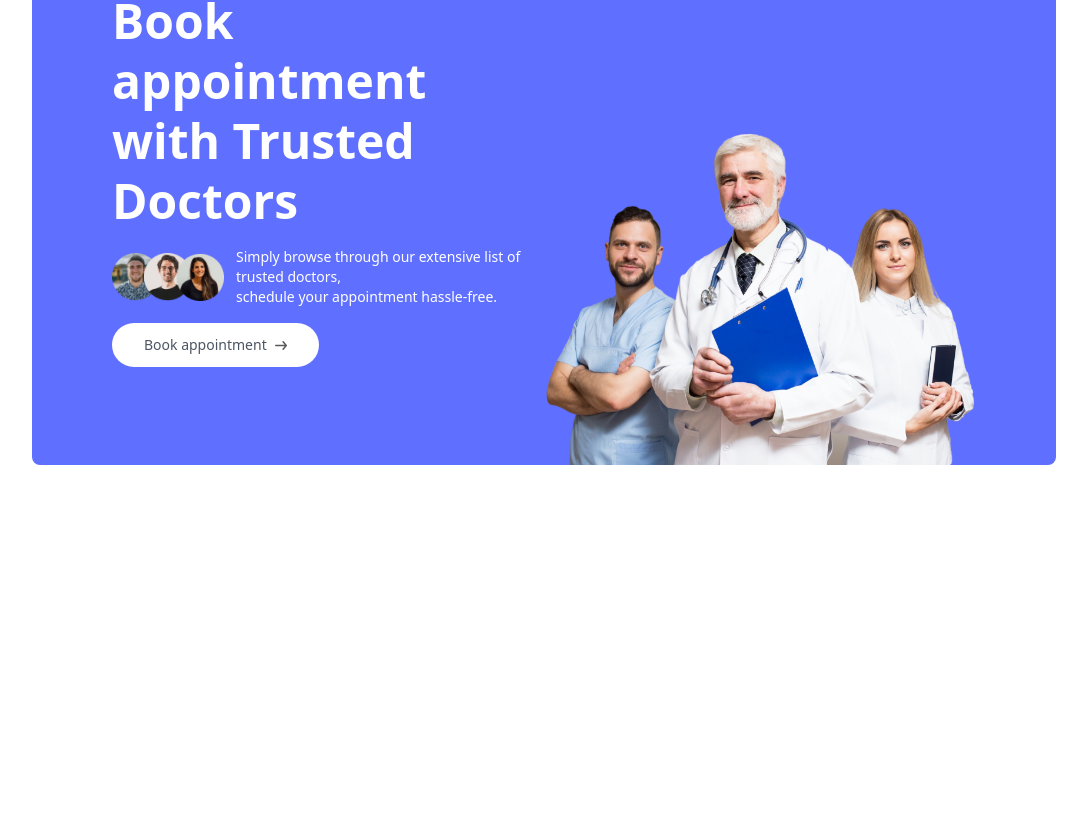
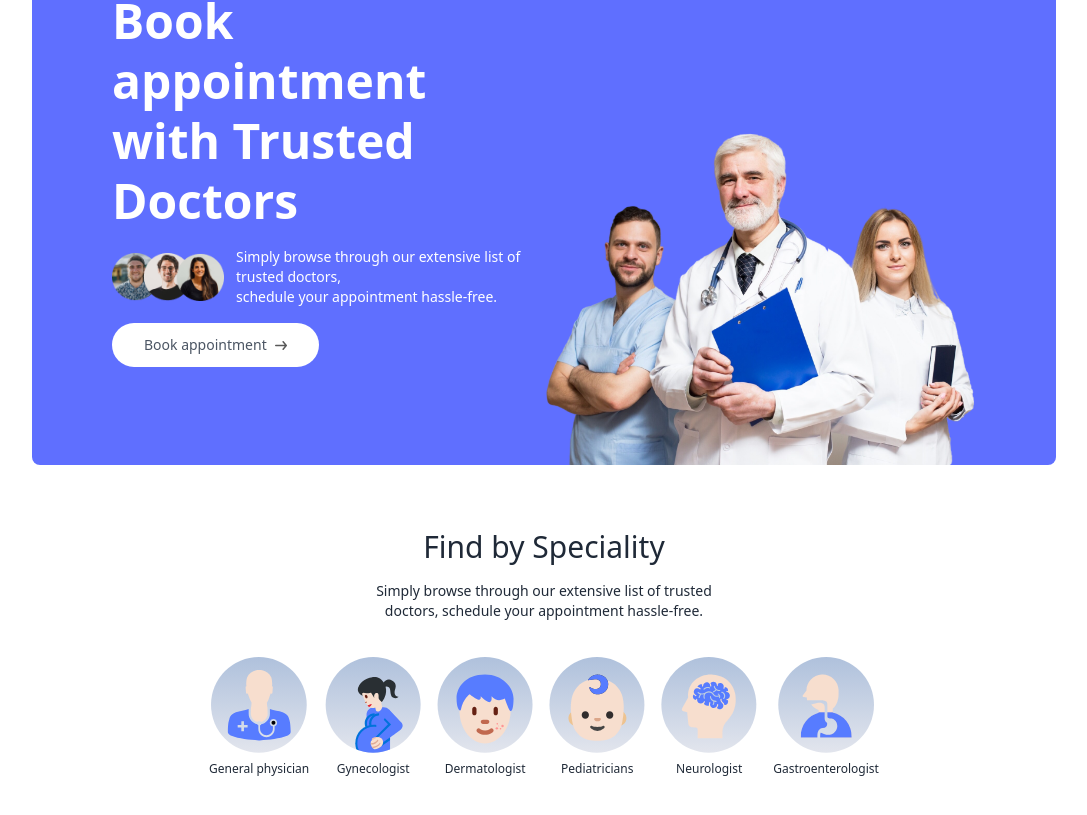
Before and after one commit to SumanthReddy19/prescripto, a React app in the folder frontend/: page / in a window 1280 px wide. Shown: the part 227-1042 px from the top of the page, without its empty margins (96-1183 px from the left). Before the commit the page ends 800 px from the top, so only its background shows below. Built offline with nearby package versions, Linux system fonts and the light colour scheme; the HTML template or start-up script is replaced by a standard one.

Commit message:
Created Speciality Menu

```diff
--- a/frontend/src/components/Header.jsx
+++ b/frontend/src/components/Header.jsx
@@ -7,7 +7,7 @@
 
 {/* LEFT SIDE */}
         <div className='md:w-1/2 flex flex-col items-start justify-center gap-4 py-10 m-auto md:py-[10vw] md:mb-[-30px]'>
-            <p className='text-3xl md:rext-4xl lg:text-5xl text-white font-semibold leading-tight md:leading-tight lg:leading-tight'>
+            <p className='text-3xl md:text-4xl lg:text-5xl text-white font-semibold leading-tight md:leading-tight lg:leading-tight'>
                 Book appointment<br/> with Trusted Doctors
             </p>
             <div className='flex flex-col md:flex-row items-center gap-3 text-sm font-light text-white'>
@@ -22,7 +22,7 @@
         {/* RIGHT SIDE */}
 
         <div className='md:w-1/2 relative'>
-            <img src={assets.header_img} alt="" className='w-full absolute bottom-0 h-auto rounded-lg' />
+            <img src={assets.header_img} alt="" className='w-full md:absolute bottom-0 h-auto rounded-lg' />
         </div>
     </div>
   )
--- /dev/null
+++ b/frontend/src/components/SpecialityMenu.jsx
@@ -0,0 +1,22 @@
+import React from 'react'
+import { specialityData } from '../assets/assets'
+import {Link} from 'react-router-dom'
+
+const SpecialityMenu = () => {
+  return (
+    <div id='speciality' className='flex flex-col items-center gap-4 py-16 text-gray-800'>
+        <h1 className='text-3xl font-medium'>Find by Speciality </h1>
+        <p className='sm:w-1/3 text-center text-sm'>Simply browse through our extensive list of trusted doctors, schedule your appointment hassle-free.</p>
+        <div className='flex sm:justify-center gap-4 pt-5 w-full overflow-scroll'>
+            {specialityData.map((item,index)=>(
+                <Link onClick={()=>scrollTo(0,0)} to={`/doctors/${item.speciality}`} key={index} className='flex flex-col items-center text-xs cursor-pointer flex-shrink-0 hover:translate-y-[-10px] transition-all duration-500'>
+                    <img src={item.image} alt="" className='w-16 sm:w-24 mb-2'/>
+                    <p >{item.speciality}</p>
+                </Link>
+            ))}
+        </div>
+    </div>
+  )
+}
+
+export default SpecialityMenu
--- a/frontend/src/index.css
+++ b/frontend/src/index.css
@@ -5,3 +5,7 @@
 .active hr{
     @apply block
 }
+
+::-webkit-scrollbar{
+    @apply hidden;
+}
--- a/frontend/src/pages/Home.jsx
+++ b/frontend/src/pages/Home.jsx
@@ -1,10 +1,14 @@
-import React from 'react'
-import Header from '../components/Header'
+import React from "react";
+import Header from "../components/Header";
+import SpecialityMenu from "../components/SpecialityMenu";
 
 const Home = () => {
   return (
-   <Header/>
-  )
-}
+    <>
+      <Header />
+      <SpecialityMenu />
+    </>
+  );
+};
 
-export default Home
+export default Home;
```
